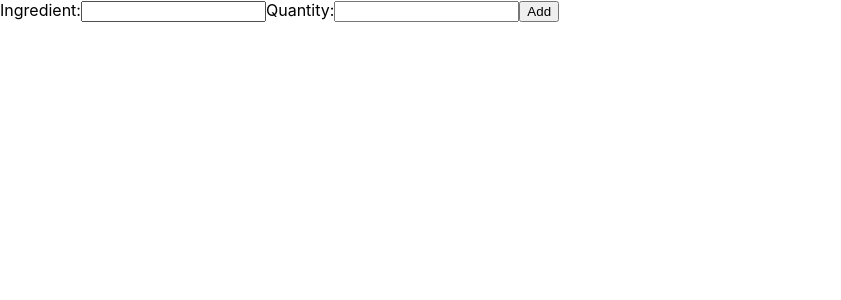
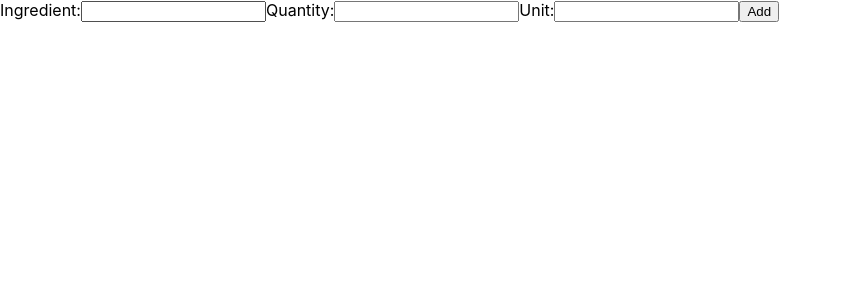
Before and after one commit to CarlyJ88/tastybot-front-end-react, a React (Create React App) app: page /recipe in a window 1280 px wide. Shown: the top 300 px of the page, without its empty margins (0-841 px from the left). Built offline with nearby package versions, Linux system fonts and the light colour scheme.

Commit message:
Can add quantity of ingredient. Has a label for unit. Can add unit of ingredient.

```diff
--- a/src/RecipeInput.jsx
+++ b/src/RecipeInput.jsx
@@ -3,10 +3,19 @@ import React, { useState, Fragment } from 'react';
 function RecipeInput() {
     const [ingredient, setIngredient] = useState();
     const [quantity, setQuantity] = useState();
+    const [unit, setUnit] = useState();
     const [showIngredient, setShowIngredient] = useState([]);
     const changeHandler = ev => {
         ev.preventDefault();
         setIngredient(ev.currentTarget.value)
+    }
+    const quantityChangeHandler = ev => {
+        ev.preventDefault();
+        setQuantity(ev.currentTarget.value)
+    }
+    const unitChangeHandler = ev => {
+        ev.preventDefault();
+        setUnit(ev.currentTarget.value)
     }
 
     return (
@@ -24,18 +33,27 @@ function RecipeInput() {
                 <input
                 type="text"
                 value={quantity}
-                onChange={changeHandler}
+                onChange={quantityChangeHandler}
+                />
+            </label>
+            <label>
+                Unit:
+                <input
+                type="text"
+                value={unit}
+                onChange={unitChangeHandler}
                 />
             </label>
             <button type="button" onClick={() => {
-                setShowIngredient([...showIngredient, ingredient]);
+                setShowIngredient([...showIngredient, {ingredient, quantity, unit}]);
                 setIngredient('');
+                setQuantity('');
             }}>Add</button>
 
             <div>
                 <ul>
                     {showIngredient.map((item, index) => {
-                    return <li key= {index}>{item}</li>
+                    return <li key= {index}>{item.quantity}{item.unit} {item.ingredient}</li>
                     })}
                 </ul>
             </div>
```
Also changed, not shown: 1 other file (tests, documents, lock files or other folders).
